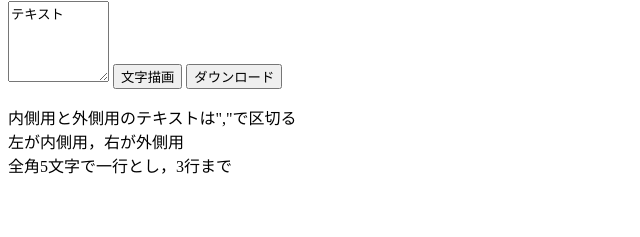
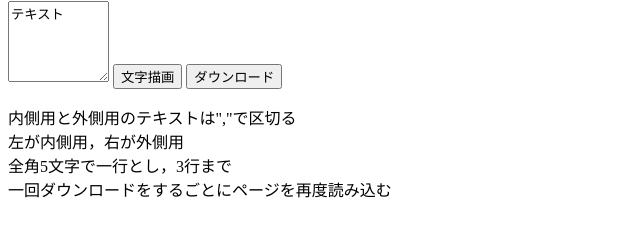
Before and after one commit to TakashiHomma/TakashiHomma.github.io, a plain HTML site: page index.html in a window 1280 px wide. Shown: the part 461-698 px from the top of the page, without its empty margins (0-640 px from the left). Drawn offline with Linux system fonts and the light colour scheme.

Commit message:
Update index.html

```diff
--- a/index.html
+++ b/index.html
@@ -9,7 +9,7 @@
 <!--ダウンロード用ボタン-->
 <button id="input_button">文字描画</button>
 <button id="download_button_in">ダウンロード</button>
-<p>内側用と外側用のテキストは","で区切る<br>左が内側用，右が外側用<br>全角5文字で一行とし，3行まで</p>
+<p>内側用と外側用のテキストは","で区切る<br>左が内側用，右が外側用<br>全角5文字で一行とし，3行まで<br>一回ダウンロードをするごとにページを再度読み込む</p>
 <!--ダウンロード用リンク-->
 <a id="download_link"></a>
 <a id="download_link2"></a>
```
